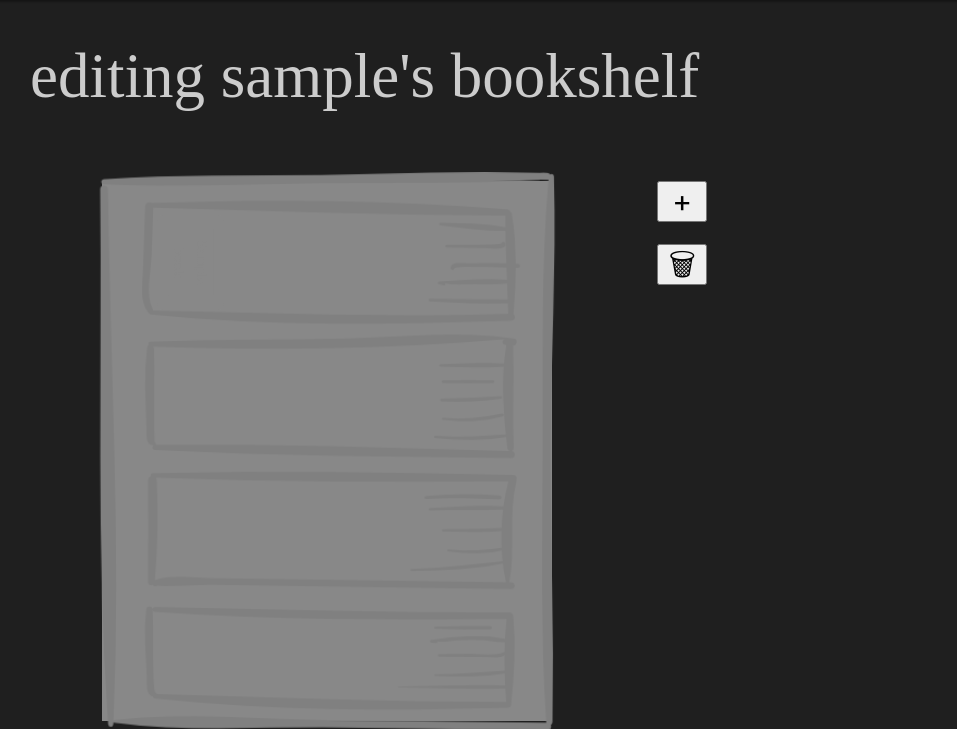
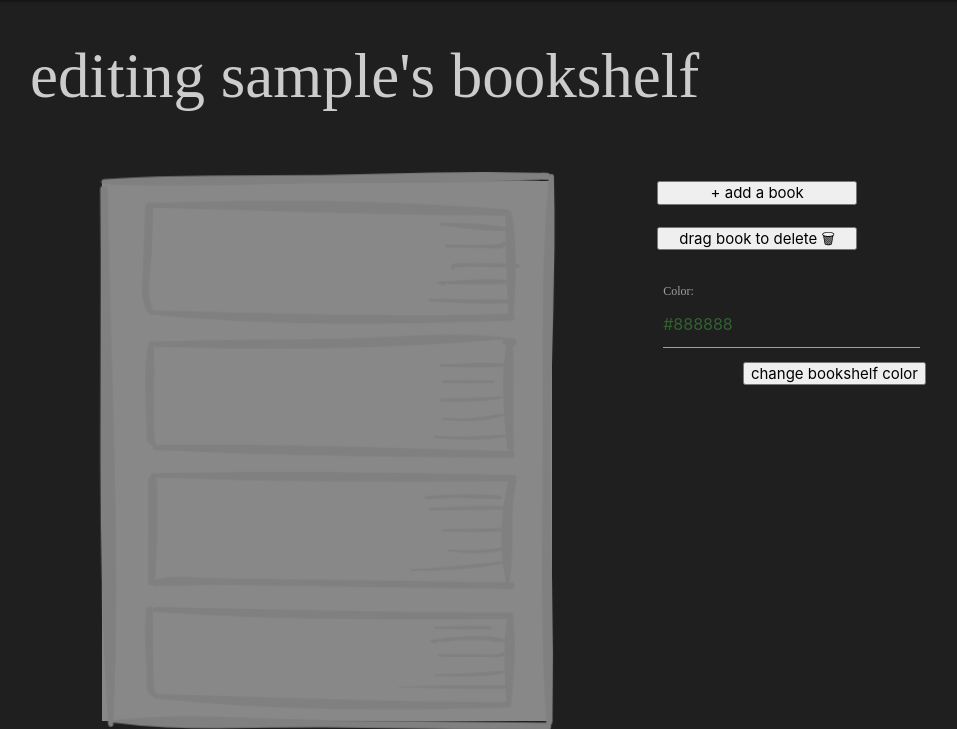
Before and after one commit to Moberg242/bookdaisy, a Django app: page /bookshelf/add/ in a window 1280 px wide. Shown: the part 64-793 px from the top of the page, without its empty margins (162-1119 px from the left). Run offline with Django 5.2, Linux system fonts and the light colour scheme; a user stored in the database is signed in; tables that the repository leaves empty hold one stand-in row (values such as "Sample post"); some web fonts are replaced.

Commit message:
able to dynamically change bookshelf color using user profiles

```diff
--- a/bookdaisy/books/forms.py
+++ b/bookdaisy/books/forms.py
@@ -6,17 +6,12 @@ from django import forms
 from colorfield.widgets import ColorWidget
 from django.forms.utils import ErrorList
 from django.forms import ModelChoiceField
-from .models import Book
-
-# class ColorInput(forms.widgets.Input):
-#     input_type = 'color'
+from .models import Book, Profile
 
 class BookForm(ModelForm):
     class Meta:
         model = Book
         fields = ['title','author','genre','read', 'read', 'recommend', 'notes', 'image']
-
-
 
 class ShelfForm(ModelForm):
     class Meta:
@@ -25,3 +20,11 @@ class ShelfForm(ModelForm):
         widgets = {
             'color':ColorWidget,
         }
+
+class ShelfColor(ModelForm):
+    class Meta:
+        model = Profile
+        fields = ['color']
+        widgets = {
+            'color':ColorWidget,
+        }
--- a/bookdaisy/books/static/css/style.css
+++ b/bookdaisy/books/static/css/style.css
@@ -162,7 +162,7 @@ fieldset {
 .bookshelf {
     display: grid;
     grid-template-columns: 12% 1fr 1fr 1fr 1fr 1fr 11%;
-    grid-template-rows: 6% 18% 7% 17% 8% 17% 8% 15% 1fr;
+    grid-template-rows: 6% 18% 7% 18% 6% 18% 8% 15% 1fr;
     margin-right: auto;
     margin-left: auto;
     width: 60%;
@@ -227,6 +227,6 @@ fieldset {
     z-index: 1;
 }
 
-.rotate:active {
-    background-color: inherit;
+.btn-hover:focus {
+    background-color: whitesmoke;
 }
--- a/bookdaisy/books/templates/books/bookshelf/edit_bookshelf.html
+++ b/bookdaisy/books/templates/books/bookshelf/edit_bookshelf.html
@@ -20,10 +20,20 @@
     </div>
 
     <div style="width: 30%; display: flex; flex-direction: column;">
-        <button style="font-size: 2em; width: 50px;" class="modal-trigger" data-target="modal1">+</button>
+        <button style="width: 200px;" class="modal-trigger btn-hover" data-target="modal1">+  add a book</button>
         <br>
         <div ondragover="onDragOver(event)" ondrop="onDrop(event)" id="trash">
-            <button style="font-size: 2em; width: 50px;">🗑</button>
+            <button style="width: 200px;" class="btn-hover">drag book to delete 🗑</button>
+        </div>
+        <br>
+        <div>
+
+            <form action="{% url 'shelf_color' %}" method="POST">
+                {% csrf_token %}
+                {{color_form|materializecss}}
+                <button type="submit" class="right">change bookshelf color</button>
+            </form>
+
         </div>
         <div id="modal1" class="modal">
             <div class="modal-content">
--- a/bookdaisy/books/templates/books/bookshelf/home.html
+++ b/bookdaisy/books/templates/books/bookshelf/home.html
@@ -9,7 +9,7 @@
     {% for book in books %}
     <div id="{{book.get_position_display}}"
         style="background-color: {{book.color}}; color: {{book.text_color}}; margin: 1px;">
-        <button class="rotate modal-trigger" data-target="{{book.title}}">{{book.title}}</button>
+        <button class="rotate modal-trigger btn-hover" data-target="{{book.title}}">{{book.title}}</button>
     </div>
     {% endfor %}
 </div>
--- a/bookdaisy/books/urls.py
+++ b/bookdaisy/books/urls.py
@@ -6,7 +6,6 @@ from django.conf import settings
 urlpatterns = [
     path('about/', views.about, name='about'),
     path('bookshelf/', views.home, name='home'),
-    # path('bookshelf/edit', views.EditShelf.as_view(), name='edit_bookshelf'),
     path('bookshelf/remove/<position>/', views.remove, name='remove'),
     path('bookshelf/edit/', views.add, name='edit_bookshelf'),
     path('bookshelf/add/', views.add, name='added'),
@@ -19,6 +18,7 @@ urlpatterns = [
     path('book/<int:pk>/update', views.UpdateBook.as_view(), name='update_book'),
     path('accounts/signup/', views.signup, name='signup'),
     path('accounts/theme/', views.change_theme, name='change_theme'),
+    path('accounts/color/', views.shelf_color, name='shelf_color'),
 ]
 
 urlpatterns += static(settings.MEDIA_URL, document_root=settings.MEDIA_ROOT)
--- a/bookdaisy/books/views.py
+++ b/bookdaisy/books/views.py
@@ -15,30 +15,13 @@ from django.contrib.auth.decorators import login_required
 from django.contrib.auth.mixins import LoginRequiredMixin
 from django import template
 from .models import Book, Profile
-from .forms import BookForm, ShelfForm
+from .forms import BookForm, ShelfForm, ShelfColor
 
 register = template.Library()
 
 # Create your views here.
 def about(req):
      return render(req, 'about.html')
-
-@login_required
-def home(req):
-    books = Book.objects.all().filter(Q(bookshelf=True) & Q(user=req.user))
-    return render(req, 'books/bookshelf/home.html', {'books':books})
-
-# @login_required
-# def add_book(req):
-#     if req.method == 'POST':
-#         form = BookForm(req.POST, req.FILES)
-#         if form.is_valid():
-#           new_book = form.save(commit=False)
-#           new_book.save()
-#           return redirect('home')
-#     else:
-#           form = BookForm()
-#     return render(req, 'books/book_form.html', {'form':form})
 
 def signup(request):
   error_message = ''
@@ -113,7 +96,12 @@ class BookDetails(LoginRequiredMixin, DetailView):
      template_name = 'books/details.html'
 
 
-'''bookshelf editing views'''
+'''bookshelf views'''
+@login_required
+def home(req):
+    books = Book.objects.all().filter(Q(bookshelf=True) & Q(user=req.user))
+    return render(req, 'books/bookshelf/home.html', {'books':books})
+
 @login_required
 def add(req, **pk):
     if req.method == 'POST':
@@ -127,12 +115,13 @@ def add(req, **pk):
         return redirect('edit_bookshelf')
     else:
          form = ShelfForm(initial={'bookshelf':True})
+         color_form = ShelfColor(initial={'color':req.user.profile.color})
          books = Book.objects.all().filter(user=req.user)
          avail_books = Book.objects.all().filter(Q(user=req.user) & Q(bookshelf=False))
          used = books.filter(position__isnull = False).values_list('position', flat=True)
          used_positions = list(used)
          positions = [1,2, 3, 4, 5, 6, 7, 8, 9, 10, 11, 12, 13, 14, 15, 16, 17, 18, 19, 20]
-         context = {'form':form, 'books':books, 'positions':positions, 'used':used_positions, 'avail_books':avail_books}
+         context = {'form':form, 'color_form':color_form, 'books':books, 'positions':positions, 'used':used_positions, 'avail_books':avail_books}
     return render(req, 'books/bookshelf/edit_bookshelf.html', context)
 
 @login_required
@@ -143,3 +132,13 @@ def remove(req, position):
     book.position = None
     book.save()
     return redirect(url)
+
+@login_required
+def shelf_color(req):
+     profile = Profile.objects.get(user=req.user)
+     if req.method == 'POST':
+         color = req.POST['color']
+         profile.color = color
+         profile.save()
+     url = req.META.get('HTTP_REFERER')
+     return redirect (url)
```
